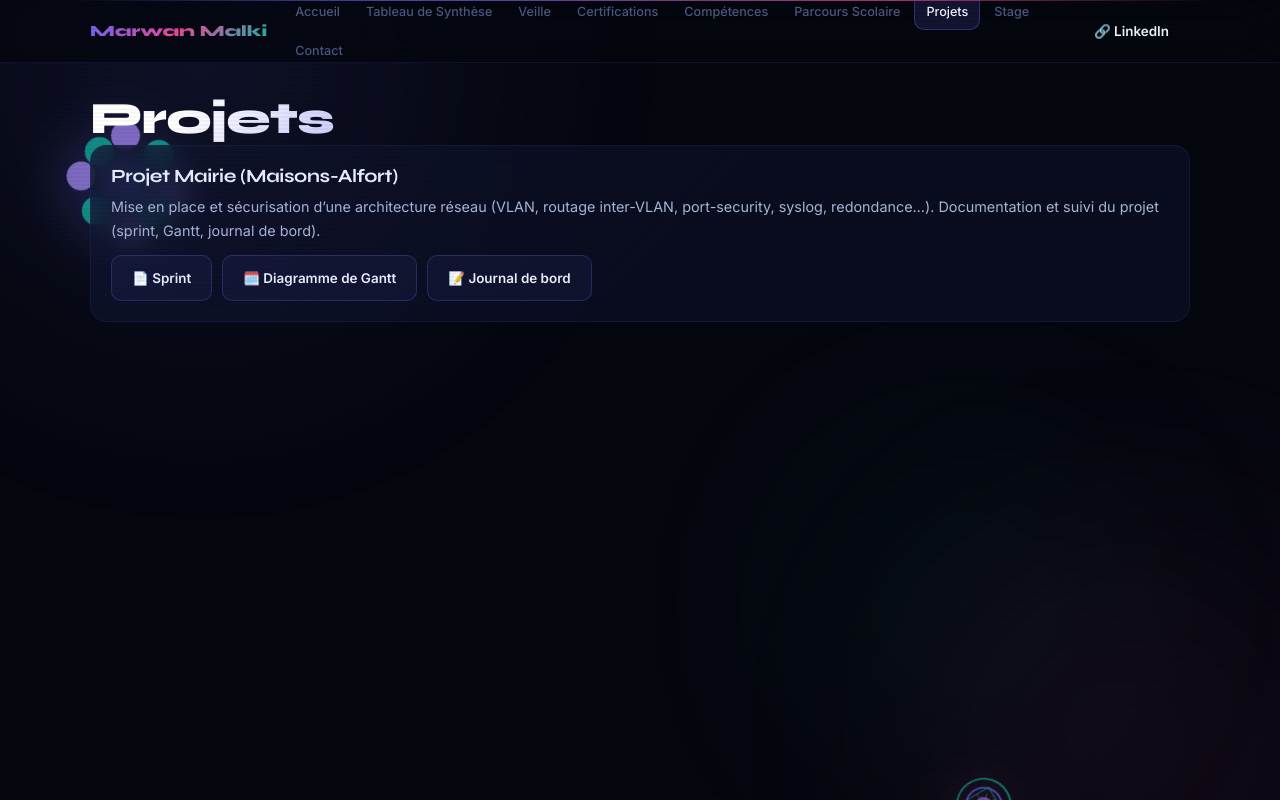
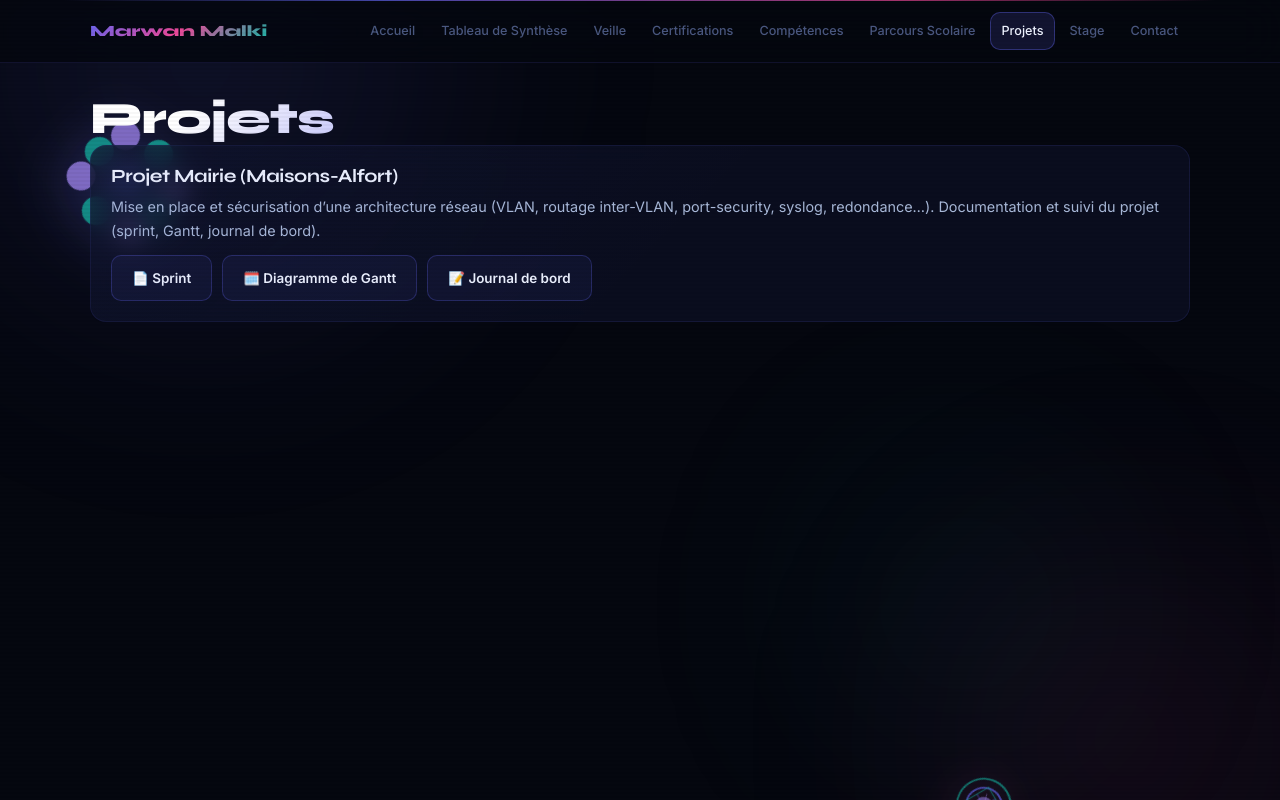
Before and after one commit to MrXnno/M.Malki, a plain HTML site: page projets.html in a window 1280 px wide. Drawn offline with Linux system fonts and the light colour scheme.

Commit message:
Update projets.html

```diff
--- a/projets.html
+++ b/projets.html
@@ -72,10 +72,6 @@
       <a href="stage.html">Stage</a>
       <a href="contact.html">Contact</a>
     </nav>
-
-    <div class="navactions" style="display:flex; gap:10px;">
-      <a class="btn ghost" href="https://www.linkedin.com/in/marwan-5b2794337/" target="_blank">🔗 LinkedIn</a>
-    </div>
   </div>
 </header>
 
```
